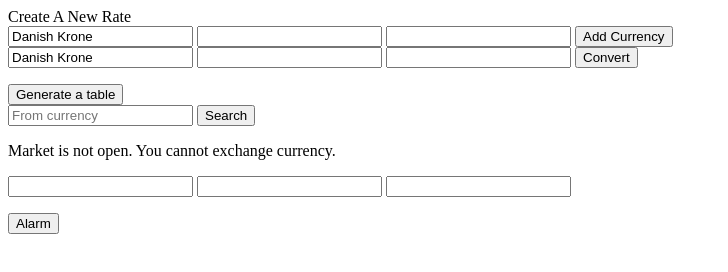
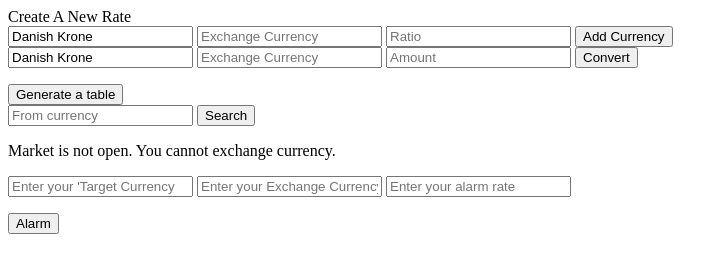
Before and after one commit to GizemSavci/Currency-Converter, a plain HTML site: page index.html in a window 1280 px wide. Shown: the whole page, without its empty margins (0-728 px from the left). Drawn offline with Linux system fonts and the light colour scheme.

Commit message:
Add placeholder and Update get hours function

```diff
--- a/index.html
+++ b/index.html
@@ -9,15 +9,24 @@
     <!--Week1 Currency Converter!-->
     <label for="currency">Create A New Rate</label>
     <form id="currencyRateForm">
-      <input type="text" value="Danish Krone" id="baseCurrency" />
-      <input type="text" id="conjugateCurrency" />
-      <input type="number" id="rate" />
+      <input
+        placeholder="Base Currency:Danish Krone"
+        type="text"
+        value="Danish Krone"
+        id="baseCurrency"
+      />
+      <input
+        type="text"
+        id="conjugateCurrency"
+        placeholder="Exchange Currency"
+      />
+      <input type="number" id="rate" placeholder="Ratio" />
       <button type="button" onclick="addCurrency()">Add Currency</button>
     </form>
     <form id="convertionForm">
       <input type="text" value="Danish Krone" id="mainCurrency" />
-      <input type="text" id="targetCurrency" />
-      <input type="number" id="amount" />
+      <input type="text" id="targetCurrency" placeholder="Exchange Currency" />
+      <input type="number" id="amount" placeholder="Amount" />
       <button type="button" onclick="convertCurrency()">Convert</button>
       <p id="result"></p>
     </form>
@@ -43,9 +52,17 @@
       <p id="marketAvailability"></p>
     </div>
     <div id="ValueAlert">
-      <input type="text" id="baseSpecialValue" />
-      <input type="text" id="conjugateSpecialValue" />
-      <input type="text" id="specialRate" />
+      <input
+        type="text"
+        id="baseSpecialValue"
+        placeholder="Enter your 'Target Currency"
+      />
+      <input
+        type="text"
+        id="conjugateSpecialValue"
+        placeholder="Enter your Exchange Currency"
+      />
+      <input type="text" id="specialRate" placeholder="Enter your alarm rate" />
       <p id="notification"></p>
       <button type="button" onclick="checkCurrencyRate()">Alarm</button>
     </div>
--- a/main.js
+++ b/main.js
@@ -7,7 +7,7 @@ const openingHour = 9;
 const closingHour = 17;
 
 const marketAvailability = document.getElementById('marketAvailability')
-if(currentHour > openingHour && currentHour < closingHour){
+if(currentHour >= openingHour && currentHour <= closingHour){
   marketAvailability.textContent = 'Market is open.'
 }else{
   marketAvailability.textContent = 'Market is not open. You cannot exchange currency.'
```
